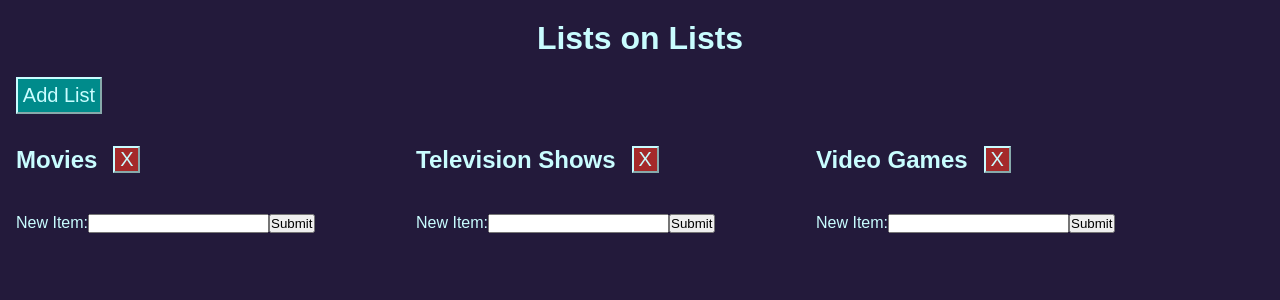
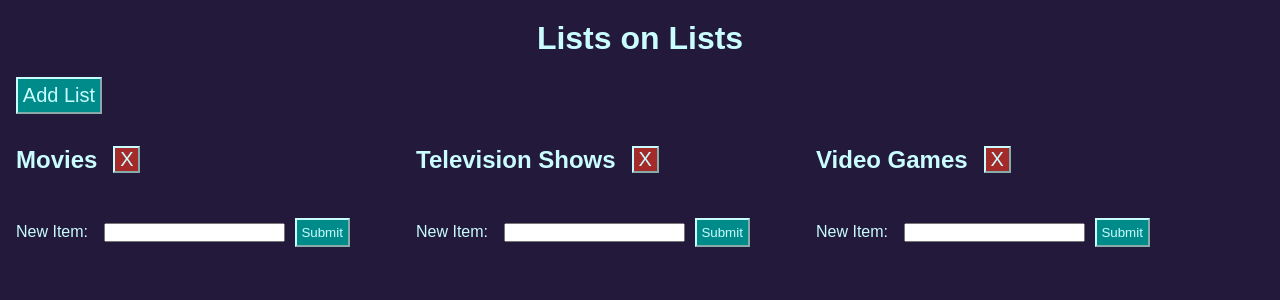
Before and after one commit to nic-jol/lists-on-lists, a Next.js app in the folder lists-on-lists/: page / in a window 1280 px wide. Shown: the top 300 px of the page. Built offline with nearby package versions, Linux system fonts and the light colour scheme.

Commit message:
Style item input fields

```diff
--- a/lists-on-lists/src/app/StringList.tsx
+++ b/lists-on-lists/src/app/StringList.tsx
@@ -1,4 +1,5 @@
 import { ReactElement } from "react";
+import styles from "./page.module.css";
 
 interface StringListProps {
     items: string[];
@@ -22,11 +23,11 @@ const StringList = (props: StringListProps): ReactElement => {
                 }
             </ul>
             <form onSubmit={props.addToList}>
-                <label>
+                <label >
                     New Item:
-                    <input type="text" name="newItem" />
+                    <input className={styles.newItemInput} type="text" name="newItem" />
                 </label>
-                <input type="submit" />
+                <input className={styles.addListItemButton} type="submit" />
             </form>
 
         </>
--- a/lists-on-lists/src/app/page.module.css
+++ b/lists-on-lists/src/app/page.module.css
@@ -63,6 +63,19 @@
 
 .listHeading {
   display: inline-block;
+}
+
+.newItemInput {
+  margin-right: 0.3rem;
+  margin-left: 1rem;
+}
+
+.addListItemButton {
+  margin: 0.3rem;
+  padding: 0.3rem;
+  background-color:darkcyan;
+  border-color: #c9fdff;
+  color: #c9fdff;
 }
 
 /*@media (prefers-color-scheme: dark) {
```
